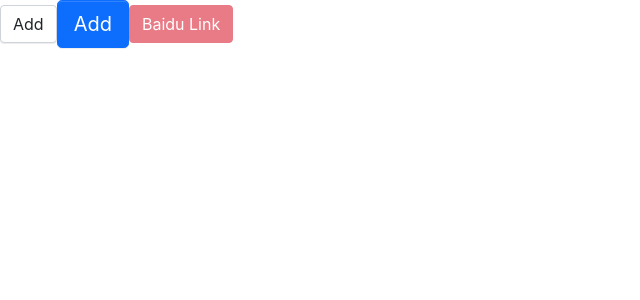
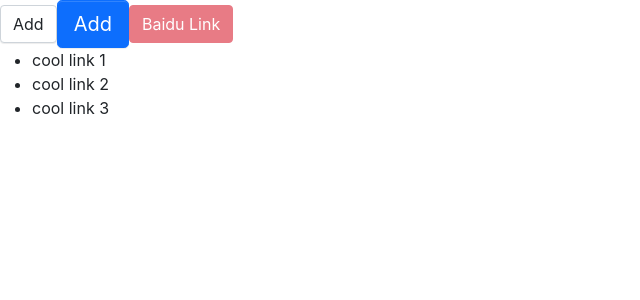
Before and after one commit to LinBrick/brick-design, a React (Create React App) app: page / in a window 1280 px wide. Shown: the top 300 px of the page, without its empty margins (0-640 px from the left). Built offline with nearby package versions, Linux system fonts and the light colour scheme.

Commit message:
开发menu组件

```diff
--- a/src/App.tsx
+++ b/src/App.tsx
@@ -1,5 +1,7 @@
 import React from 'react';
 import Button from './components/Button/button'
+import Menu from './components/Menu/menu'
+import MenuItem from './components/Menu/menuItem'
 
 function App() {
   return (
@@ -7,6 +9,18 @@
       <Button onClick={()=>{alert('add')}}> Add </Button>
       <Button btnType="primary" size="lg"> Add </Button>
       <Button btnType="danger" href="https://www.baidu.com" disabled> Baidu Link </Button>
+
+      <Menu>
+        <MenuItem>
+          cool link 1
+        </MenuItem>
+        <MenuItem>
+          cool link 2
+        </MenuItem>
+        <MenuItem>
+          cool link 3
+        </MenuItem>
+      </Menu>
     </div>
   );
 }
--- /dev/null
+++ b/src/components/Menu/menu.tsx
@@ -0,0 +1,30 @@
+import React from 'react';
+import classNames from 'classnames';
+
+type MenuMode = 'horizontal' | 'vertical'
+export interface MenuProps {
+  defaultIndex?: number;
+  className?: string;
+  mode?: MenuMode;
+  style?: React.CSSProperties;
+  onSelect?: (selectedIndex: number) => void;
+}
+
+const Menu: React.FC<MenuProps> = (props) => {
+  const { defaultIndex, className, mode, style, children } = props;
+  const classes = classNames('viking-menu', className, {
+    'menu-vevertical': mode === 'vertical'
+  })
+  return (
+    <ul className={classes} style={style}>
+      {children}
+    </ul>
+  )
+}
+
+Menu.defaultProps = {
+  defaultIndex: 0,
+  mode: 'horizontal'
+}
+
+export default Menu
--- /dev/null
+++ b/src/components/Menu/menuItem.tsx
@@ -0,0 +1,23 @@
+import React from 'react';
+import classNames from 'classnames';
+
+export interface MenuItemProps {
+  index?: number;
+  disabled?: boolean;
+  className?: string;
+  style?: React.CSSProperties;
+}
+
+const MenuItem: React.FC<MenuItemProps> = (props) => {
+  const { index, disabled, className, style, children } = props;
+  const classes = classNames('menu-item', className, {
+    'is-disabled': disabled
+  })
+  return (
+    <li className={classes} style={style}>
+      {children}
+    </li>
+  )
+}
+
+export default MenuItem
```
